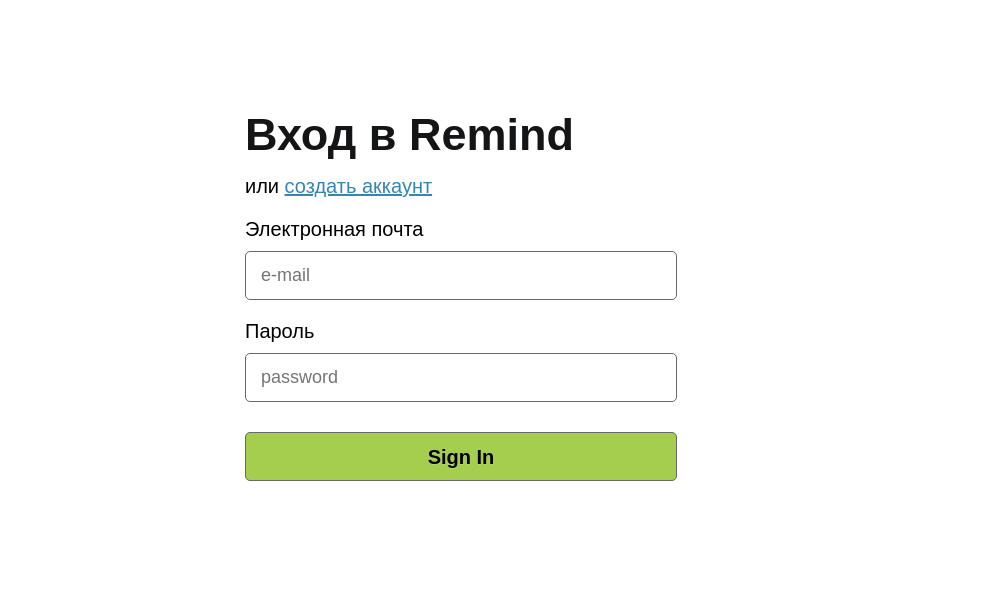
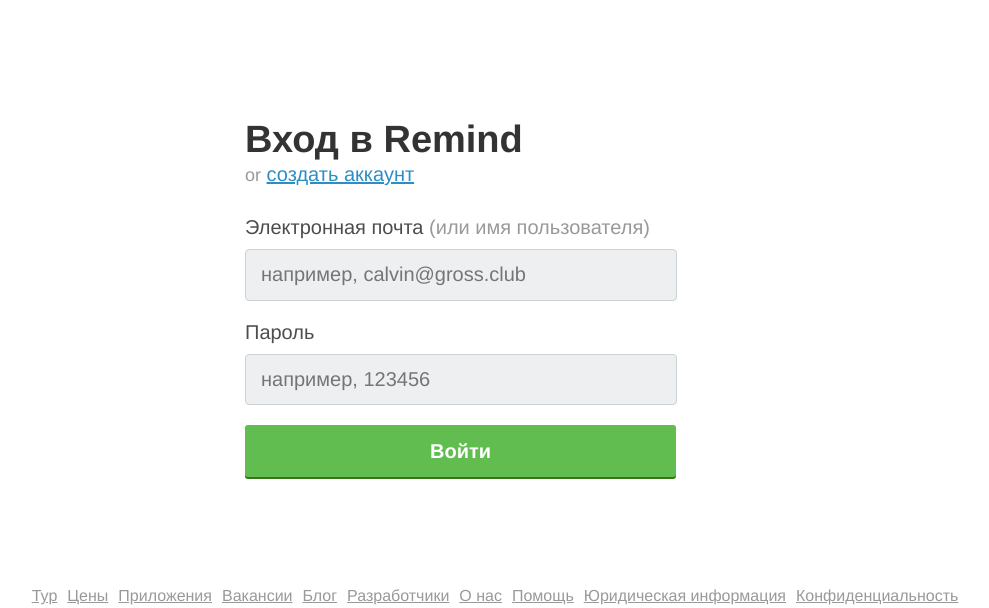
Before and after one commit to EvanLoaf/Project, a PHP site: page /html/signIn.html in a window 1280 px wide. Shown: the top 608 px of the page, without its empty margins (145-1134 px from the left). Run offline with PHP 8.4, Linux system fonts and the light colour scheme; some libraries are stand-ins or nearby versions.

Commit message:
страница входа

```diff
--- a/html/signIn.html
+++ b/html/signIn.html
@@ -1,39 +1,16 @@
 <!DOCTYPE html>
 <html lang="en">
-
 <head>
-    <meta charset="UTF-8">
-    <link href="../style/signIn.css" rel="stylesheet">
-    <script src="https://ajax.googleapis.com/ajax/libs/jquery/1.7.1/jquery.min.js"></script>
+   <meta charset="UTF-8">
+   <meta name="viewport" content="width=device-width, initial-scale=1.0, user-scalable=no">
+   <meta http-equiv="X-UA-Compatible" content="ie=edge">
+   <title>Вход в Remind</title>
+   <link rel="shortcut icon" href="https://b.radikal.ru/b17/1805/bc/c0ef2250fd37.png" type="image/png">
+   <link rel="stylesheet" href="../style/signIn.css">
+   <script src="https://code.jquery.com/jquery-1.12.4.min.js"></script>
+   <script src="https://cdnjs.cloudflare.com/ajax/libs/jquery-validate/1.17.0/jquery.validate.min.js"></script>
+</head>
+<body>
     <script src="../js/account.js"></script>
-    <title>Log in Remind</title>
-</head>
-
-<body>
-    <div class="signin-form">
-        <h1>Вход в Remind</h1>
-        <p>или
-            <a href="../html/register.html">создать аккаунт</a>
-        </p>
-        <form action="#" name="signinForm">
-            <div>
-                <label>Электронная почта
-                    <br>
-                    <input type="text" id="username" name="username" placeholder="e-mail">
-                </label>
-                <br>
-            </div>
-            <div>
-                <label>Пароль
-                    <br>
-                    <input type="password" id="password" name="password" placeholder="password">
-                </label>
-                <br>
-            </div>
-            <input type="submit" onClick="signIn();" value="Sign In">
-            <br>
-        </form>
-    </div>
 </body>
-
 </html>
--- a/js/account.js
+++ b/js/account.js
@@ -1,15 +1,50 @@
-let account = new Map();// добавляются значения при регистрации
-account.set("email1", "pass1");//тестовое значение
+$(document).ready(function () {
+    var formWrapper = $("<div>").attr({'class':'signin-form'})
+        .append("<h1>Вход в Remind</h1>")
+        .append("<p> <span class = 'createAccount'>or</span> <a href='../html/register.html'>создать аккаунт</a></p>")
 
-function signIn() {
-    let username = document.signinForm.username.value;
-    let password = document.signinForm.password.value;
+    var form = $("<form>").attr({'action':'#', 'name':'signinForm', 'class':'form'})
 
-    let storedPassword = account.get(username);
+    var firstInputWrapper = $("<div>").attr({'class':'firstInputWrapper'});
+    var firstLabel = $("<label>").html("Электронная почта <span class = 'userName'>(или имя пользователя)</span>");
+    var firstInput = $("<input>").attr({'type':'text','id':'username','name':'username','placeholder':'например, calvin@gross.club'});
 
-    if (storedPassword === password) {
-        alert('Вы зашли на новую страницу');
-    } else {
-        alert("Вы ввели неверный логин или пароль");
-    }
-}
+    var secondInputWrapper = $("<div>").attr({'class':'secondInputWrapper'});
+    var secondLabel = $("<label>").html("Пароль");
+    var secondInput = $("<input>").attr({'type':'password','id':'passwor','name':'password','placeholder':'например, 123456'});
+
+    var button = $("<input>").attr({'type':'submit','onClick':'signIn()','value':'Войти','class':'registration button'});
+    var br = $("<br>");
+
+    var footer = $("<div></div>")
+        .addClass("footer")
+        .append("<a href = 'https://trello.com/tour' class = 'footerLink'>Тур</a>")
+        .append("<a href = 'https://trello.com/pricing' class = 'footerLink'>Цены</a>")
+        .append("<a href = 'https://trello.com/platforms' class = 'footerLink'>Приложения</a>")
+        .append("<a href = 'https://trello.com/jobs' class = 'footerLink'>Вакансии</a>")
+        .append("<a href = 'http://blog.trello.com/' class = 'footerLink'>Блог</a>")
+        .append("<a href = 'http://developers.trello.com' class = 'footerLink'>Разработчики</a>")
+        .append("<a href = 'https://trello.com/about' class = 'footerLink'>О нас</a>")
+        .append("<a href = 'http://help.trello.com/' class = 'footerLink'>Помощь</a>")
+        .append("<a href = 'https://trello.com/legal' class = 'footerLink'>Юридическая информация</a>")
+        .append("<a href = 'https://trello.com/privacy' class = 'footerLink'>Конфиденциальность</a>")
+
+    var footerLogo = $("<p></p>")
+        .addClass("footerLogo")
+        .append("<img src='https://a.radikal.ru/a09/1805/bc/f1f4fab40a9e.png' width='100'> ")
+        .append("&nbsp;© 2018. Все права защищены.");
+
+    $('body').append(formWrapper);
+    $(formWrapper).append(form);
+    $(form).append(firstInputWrapper);
+    $(firstInputWrapper).append(firstLabel);
+    $(firstLabel).append(firstInput);
+
+    $(form).append(secondInputWrapper);
+    $(secondInputWrapper).append(secondLabel);
+    $(secondLabel).append(secondInput);
+
+    $(form).append(button);
+    $('body').append(footer);
+    $('body').append(footerLogo);
+});
--- a/style/signIn.css
+++ b/style/signIn.css
@@ -1,8 +1,16 @@
+@font-face{font-family:jaf-facitweb;src:url(https://use.typekit.net/af/da05cc/0000000000000000000132a8/27/l?subset_id=1&fvd=n3&v=3) format("woff2"),url(https://use.typekit.net/af/da05cc/0000000000000000000132a8/27/d?subset_id=1&fvd=n3&v=3) format("woff"),url(https://use.typekit.net/af/da05cc/0000000000000000000132a8/27/a?subset_id=1&fvd=n3&v=3) format("opentype");font-weight:300;font-style:normal;}
+
+@font-face{font-family:jaf-facitweb;src:url(https://use.typekit.net/af/f3d705/0000000000000000000132a9/27/l?subset_id=1&fvd=i3&v=3) format("woff2"),url(https://use.typekit.net/af/f3d705/0000000000000000000132a9/27/d?subset_id=1&fvd=i3&v=3) format("woff"),url(https://use.typekit.net/af/f3d705/0000000000000000000132a9/27/a?subset_id=1&fvd=i3&v=3) format("opentype");font-weight:300;font-style:italic;}
+
+@font-face{font-family:jaf-facitweb;src:url(https://use.typekit.net/af/a7e17b/0000000000000000000132ad/27/l?subset_id=1&fvd=n7&v=3) format("woff2"),url(https://use.typekit.net/af/a7e17b/0000000000000000000132ad/27/d?subset_id=1&fvd=n7&v=3) format("woff"),url(https://use.typekit.net/af/a7e17b/0000000000000000000132ad/27/a?subset_id=1&fvd=n7&v=3) format("opentype");font-weight:700;font-style:normal;}
+
+@font-face{font-family:jaf-facitweb;src:url(https://use.typekit.net/af/493ea8/0000000000000000000132ae/27/l?subset_id=1&fvd=i7&v=3) format("woff2"),url(https://use.typekit.net/af/493ea8/0000000000000000000132ae/27/d?subset_id=1&fvd=i7&v=3) format("woff"),url(https://use.typekit.net/af/493ea8/0000000000000000000132ae/27/a?subset_id=1&fvd=i7&v=3) format("opentype");font-weight:700;font-style:italic;}
+
+
 .signin-form,
 .signin-form h1,
 .signin-form span,
-.signin-form input,
-.signin-form label {
+.signin-form input {
     margin: 0;
     padding: 0;
     border: 0;
@@ -15,72 +23,112 @@
     width: 500px;
     padding: 15px 25px 0 25px;
     cursor: default;
-    font-family: 'Myriad Pro', sans-serif;
+    font-family: "jaf-facitweb", "Helvetica Neue", Arial, sans-serif;
 }
 
 .signin-form h1 {
-    line-height: 40px;
-    font-size: 45px;
-    font-weight: bold;
-    color: #141517;
+    font-family: "jaf-facitweb", "Helvetica Neue", Arial, sans-serif;
+    line-height: 48px;
+    font-size: 38px;
+    font-weight: 700;
+    color: rgb(51, 51, 51)
 }
 
 .signin-form  p, a {
     font-size: 20px;
     font-weight: normal;
+    font-family: "jaf-facitweb", "Helvetica Neue", Arial, sans-serif;
+    margin: 0 0 30px;
+    color: #2d8ec5;
 }
 
 .signin-form div{
     margin: 10px 0;
     font-size: 20px;
 }
-.signin-form a{
-    color:#3586B2;
-}
+
 
 .signin-form input[type=text],
-.signin-form input[type=password],
-.signin-form input[type=submit] {
+.signin-form input[type=password]{
     line-height: 14px;
     margin: 10px 0;
-    padding: 6px 15px;
-    border: solid 1px  #686868;
-    border-radius: 5px;
-    outline: none;
+    border: 1px solid #cdd2d4;
+    border-radius: 4px;
     text-shadow: 0px 1px 1px rgba(255,255,255, .2);
-    transition: all .15s ease-in-out;
-}
-
-.signin-form input[type=text],
-.signin-form input[type=password] {
-    width: 400px;
-    height: 35px;
+    width: 415px;
+    height: 49.6px;
     color: #686868;
-    font-size: 18px;
-    font-weight: normal;
-}
-
-.signin-form input[type=submit]{
-    font-weight: bold;
     font-size: 20px;
-    background: #a5cd4e;
-    width: 432px;
-    height: 49px;
-}
-
-.signin-form input[type=text]:hover,
-.signin-form input[type=password]:hover {
-    background: #DBD3D3;
+    background: #EDEFF0;
+    font-family: "jaf-facitweb", "Helvetica Neue", Arial, sans-serif;
+    padding-left: 15px;
 
 }
 
-.signin-form input[type=text]:focus,
-.signin-form input[type=password]:focus {
-    background: #DBD3D3;
-    color: black;
+.signin-form label{
+    color: rgb(77, 77, 77);
 }
 
-.signin-form input[type=submit]:hover  {
+
+.footer{
+    display: flex;
+    flex-direction: row;
+    justify-content: center;
+    flex-wrap: wrap;
+    align-items: center;
+    padding: 5px;
+}
+
+.footerLogo{
+    font-family: "jaf-facitweb", "Helvetica Neue", Arial, sans-serif;
+    display: flex;
+    color: #999;
+    flex-direction: row;
+    justify-content: center;
+    flex-wrap: wrap;
+    align-items: center;
+}
+
+.footerLink{
+    font-family: "jaf-facitweb", "Helvetica Neue", Arial, sans-serif;
+    color: #999;
+    font-size: 16px;
+    margin: 5px;
+}
+
+.footerLink:hover{
+    color: #333;
+}
+
+.button{
+    margin: 0 5px;
+    padding: 10px 15px;
+    text-decoration: none;
+    display: inline-block;
+    border-radius: 3px;
+    font-family: "jaf-facitweb", "Helvetica Neue", Arial, sans-serif;
+    font-weight: bold;
+    width: 431px;
+    height: 52px;
+    background: #61bd50;
+    color: #fff;
+    box-shadow: 0px 2px 0px 0px #36751a;
+    font-size: 20px;
     cursor: pointer;
-    color: white;
 }
+
+.registration:hover{
+    background: #59a543;
+}
+
+.createAccount{
+    font-family: "jaf-facitweb", "Helvetica Neue", Arial, sans-serif;
+    font-size: 18px;
+    color: rgb(153, 153, 153);
+}
+
+.userName{
+    font-family: "jaf-facitweb", "Helvetica Neue", Arial, sans-serif;
+    font-size: 20px;
+    color: rgb(153, 153, 153);
+}
```
